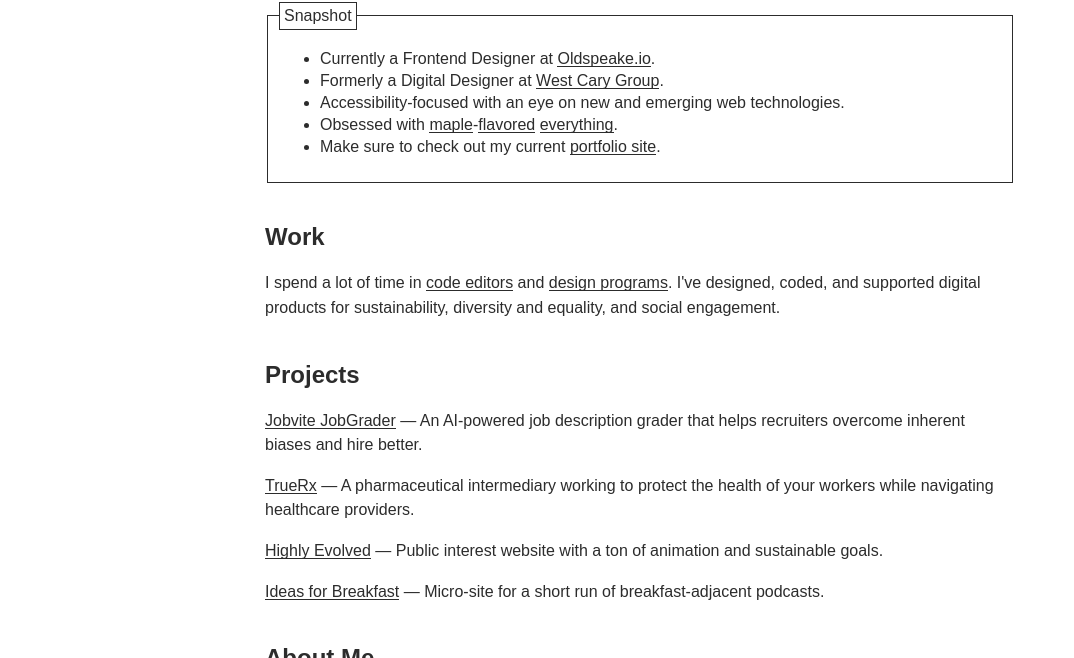
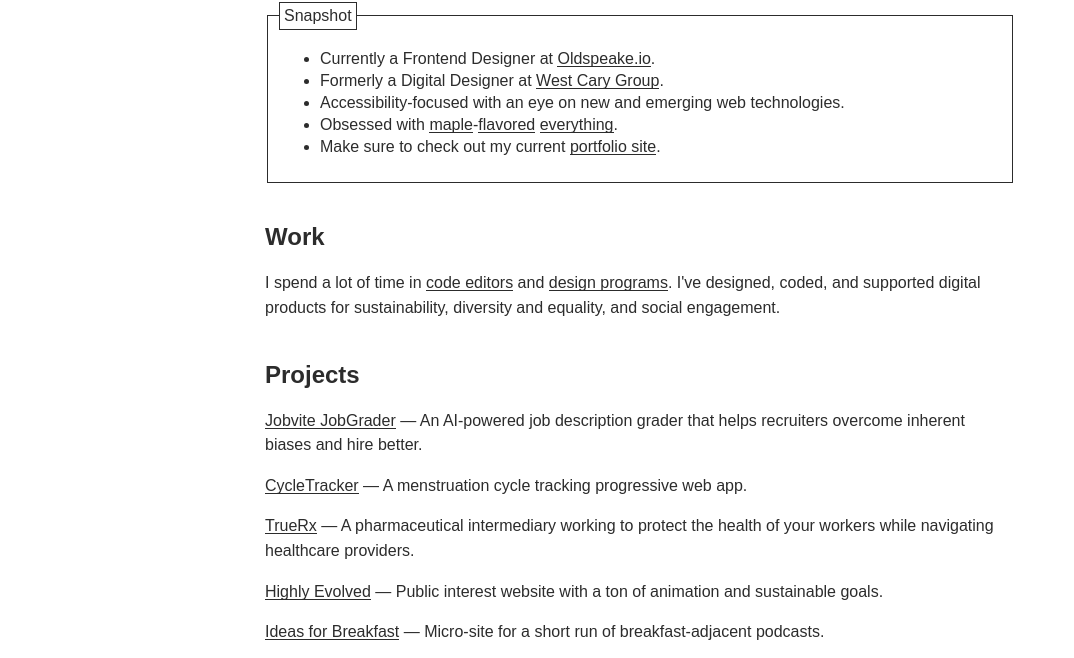
Before and after one commit to codyhopper/codyhopper.github.io, a plain HTML site: page index.html in a window 1280 px wide. Shown: the part 109-767 px from the top of the page, without its empty margins (0-1074 px from the left). Drawn offline with Linux system fonts and the light colour scheme; a web font is replaced by a local one.

Commit message:
add cycle tracker

```diff
--- a/index.html
+++ b/index.html
@@ -47,6 +47,8 @@
       <section>
         <h2>Projects</h2>
         <p><a href="https://www.jobvite.com/job-description-grader/" target="_blank">Jobvite JobGrader</a> &horbar; An AI-powered job description grader that helps recruiters overcome inherent biases and hire better.</p>
+        <p><a href="/cycletracker" target="_blank">CycleTracker</a> &horbar; A menstruation cycle tracking progressive web app.
+        </p>
         <p><a href="https://truerx.com/" target="_blank">TrueRx</a> &horbar; A pharmaceutical intermediary working to protect the health of your workers while navigating healthcare providers.</p>
         <p><a href="https://behighlyevolved.com/" target="_blank">Highly Evolved</a> &horbar; Public interest website with a ton of animation and sustainable goals.</p>
         <p><a href="https://oldspeake.io/ideas-for-breakfast" target="_blank">Ideas for Breakfast</a> &horbar; Micro-site for a short run of breakfast-adjacent podcasts.</p>
```
